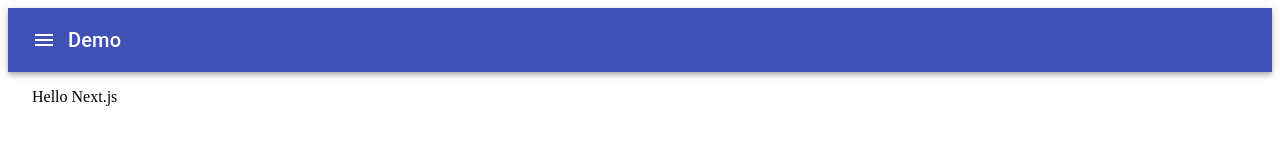
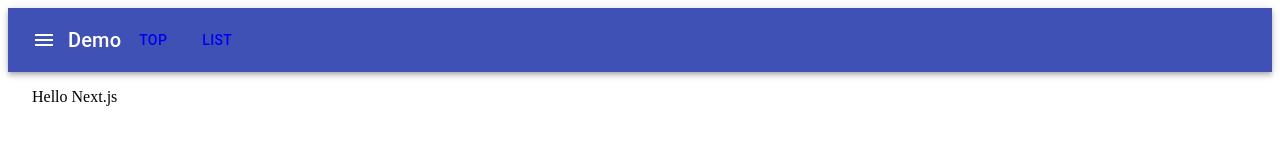
Before and after one commit to gonta616/nextjs-study, a Next.js app: page / in a window 1280 px wide. Shown: the top 160 px of the page. Built offline with nearby package versions, Linux system fonts and the light colour scheme.

Commit message:
Add Link

```diff
--- a/components/header/index.js
+++ b/components/header/index.js
@@ -1,9 +1,11 @@
 import React from 'react'
+import Lint from 'next/link'
 import AppBar from '@material-ui/core/AppBar'
 import Toolbar from '@material-ui/core/Toolbar'
 import Typography from '@material-ui/core/Typography'
 import IconButton from '@material-ui/core/IconButton'
 import MenuIcon from '@material-ui/icons/Menu'
+import Button from '@material-ui/core/Button'
 
 const Header = () => {
   return (
@@ -15,6 +17,8 @@ const Header = () => {
         <Typography variant="h6" >
           Demo
         </Typography>
+        <Lint href="/"><a><Button color="inherit">Top</Button></a></Lint>
+        <Lint href="/list"><a><Button color="inherit">List</Button></a></Lint>
       </Toolbar>
     </AppBar>
   )
--- a/components/layout.js
+++ b/components/layout.js
@@ -1,7 +1,7 @@
 import React from 'react'
 import { Container } from '@material-ui/core'
 import Header from './header'
-import PropTypes from 'prop-types';
+import PropTypes from 'prop-types'
 
 const Layout = ({ children }) => {
   return (
--- a/pages/index.js
+++ b/pages/index.js
@@ -1,10 +1,12 @@
 import React from 'react'
 import Layout from '../components/layout'
 
-export default function Home () {
+const Home = () => {
   return (
     <Layout>
       <p>Hello Next.js</p>
     </Layout>
   )
 }
+
+export default Home
```
